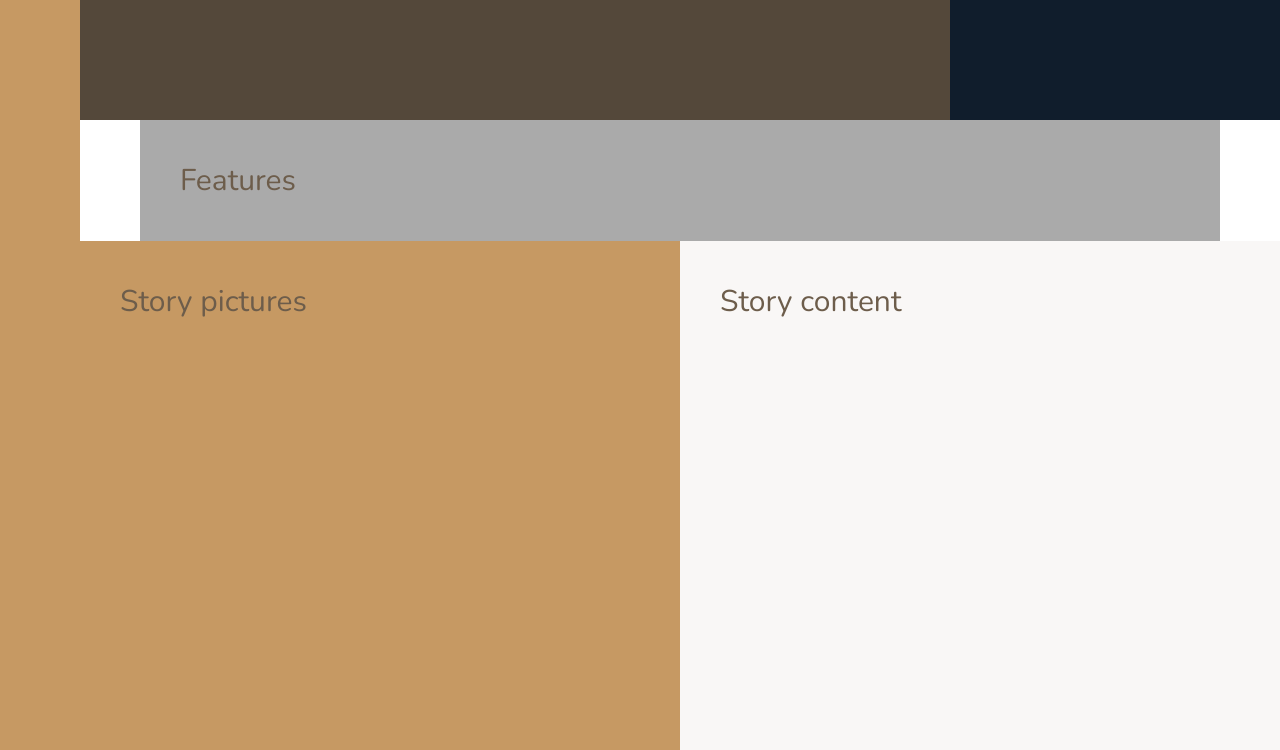
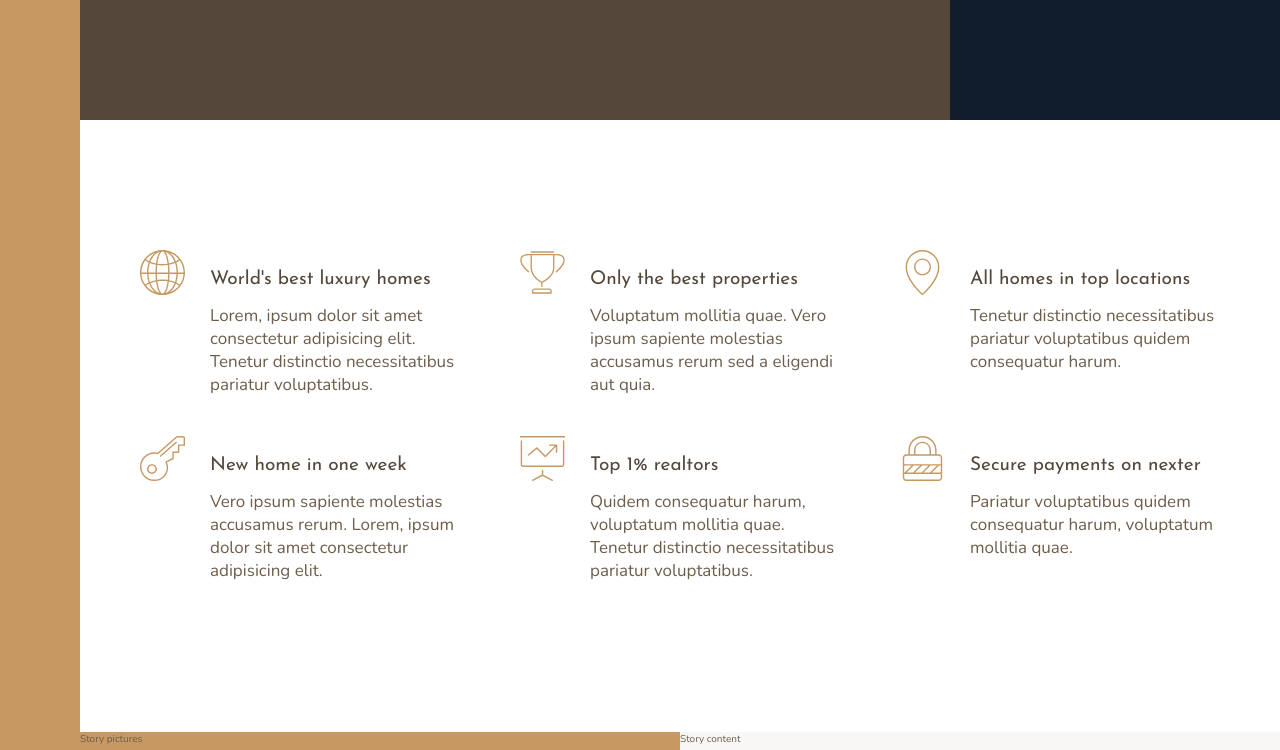
Before and after one commit to Hemanthgwda/Nexter, a website: page index.html in a window 1280 px wide. Shown: the part 520-1270 px from the top of the page. Drawn offline with nearby package versions, Linux system fonts and the light colour scheme.

Commit message:
Add features section

```diff
--- a/index.html
+++ b/index.html
@@ -18,7 +18,68 @@
     <div class="sidebar">Sidebar</div>
     <header class="header">header</header>
     <div class="realtors">Top 3 realtors</div>
-    <section class="features">Features</section>
+    <section class="features">
+      <div class="feature">
+        <svg class="feature__icon">
+          <use href="img/sprite.svg#icon-global"></use>
+        </svg>
+        <h4 class="heading-4 heading-4--dark">World's best luxury homes</h4>
+        <p class="feature__text">
+          Lorem, ipsum dolor sit amet consectetur adipisicing elit. Tenetur
+          distinctio necessitatibus pariatur voluptatibus.
+        </p>
+      </div>
+      <div class="feature">
+        <svg class="feature__icon">
+          <use href="img/sprite.svg#icon-trophy"></use>
+        </svg>
+        <h4 class="heading-4 heading-4--dark">Only the best properties</h4>
+        <p class="feature__text">
+          Voluptatum mollitia quae. Vero ipsum sapiente molestias accusamus
+          rerum sed a eligendi aut quia.
+        </p>
+      </div>
+      <div class="feature">
+        <svg class="feature__icon">
+          <use href="img/sprite.svg#icon-map-pin"></use>
+        </svg>
+        <h4 class="heading-4 heading-4--dark">All homes in top locations</h4>
+        <p class="feature__text">
+          Tenetur distinctio necessitatibus pariatur voluptatibus quidem
+          consequatur harum.
+        </p>
+      </div>
+      <div class="feature">
+        <svg class="feature__icon">
+          <use href="img/sprite.svg#icon-key"></use>
+        </svg>
+        <h4 class="heading-4 heading-4--dark">New home in one week</h4>
+        <p class="feature__text">
+          Vero ipsum sapiente molestias accusamus rerum. Lorem, ipsum dolor sit
+          amet consectetur adipisicing elit.
+        </p>
+      </div>
+      <div class="feature">
+        <svg class="feature__icon">
+          <use href="img/sprite.svg#icon-presentation"></use>
+        </svg>
+        <h4 class="heading-4 heading-4--dark">Top 1% realtors</h4>
+        <p class="feature__text">
+          Quidem consequatur harum, voluptatum mollitia quae. Tenetur distinctio
+          necessitatibus pariatur voluptatibus.
+        </p>
+      </div>
+      <div class="feature">
+        <svg class="feature__icon">
+          <use href="img/sprite.svg#icon-lock"></use>
+        </svg>
+        <h4 class="heading-4 heading-4--dark">Secure payments on nexter</h4>
+        <p class="feature__text">
+          Pariatur voluptatibus quidem consequatur harum, voluptatum mollitia
+          quae.
+        </p>
+      </div>
+    </section>
     <div class="story__pictures">Story pictures</div>
     <div class="story__content">Story content</div>
     <section class="homes">homes</section>
--- a/sass/_base.scss
+++ b/sass/_base.scss
@@ -37,14 +37,7 @@ body {
   display: grid;
   grid-template-rows: 80vh min-content 40vw repeat(3, min-content);
   grid-template-columns:
-    [sidebar-start]8rem[sidebar-end full-start] minmax(
-      6rem,
-      1fr
-    ) [center-start] repeat(8, [col-start] minmax(min-content, 14rem) [col-end])
+    [sidebar-start]8rem[sidebar-end full-start] minmax(6rem, 1fr)
+    [center-start] repeat(8, [col-start] minmax(min-content, 14rem) [col-end])
     [center-end]minmax(6rem, 1fr) [full-end];
-
-  & > * {
-    padding: 40px;
-    font-size: 3rem;
-  }
 }
--- a/sass/_features.scss
+++ b/sass/_features.scss
@@ -1,4 +1,29 @@
 .features {
-  background-color: $color-grey-light-2;
   grid-column: center-start/center-end;
+  margin: 15rem 0;
+
+  display: grid;
+  // grid-template-columns: repeat(3, 1fr);
+  grid-template-columns: repeat(
+    auto-fit,
+    minmax(25rem, 1fr)
+  ); // how columns dwindle down without meadia queries
+  grid-gap: 6rem;
+  align-items: start;
 }
+.feature {
+  display: grid;
+  grid-template-columns: min-content 1fr;
+  grid-row-gap: 1.5rem;
+  grid-column-gap: 2.5rem;
+  &__icon {
+    fill: $color-primary;
+    width: 4.5rem;
+    height: 4.5rem;
+    grid-row: 1 / span 2;
+    transform: translateY(-2rem);
+  }
+  &__text {
+    font-size: 1.7rem;
+  }
+}
--- a/sass/_typography.scss
+++ b/sass/_typography.scss
@@ -0,0 +1,24 @@
+%heading {
+  font-family: $font-display;
+  font-weight: 400;
+}
+
+.heading-1 {
+  @extend %heading;
+}
+.heading-2 {
+  @extend %heading;
+}
+.heading-3 {
+  @extend %heading;
+}
+.heading-4 {
+  @extend %heading;
+  font-size: 1.9rem;
+  &--light {
+    color: $color-grey-light-1;
+  }
+  &--dark {
+    color: $color-grey-dark-1;
+  }
+}
```
Also changed, not shown: css/main.css.
